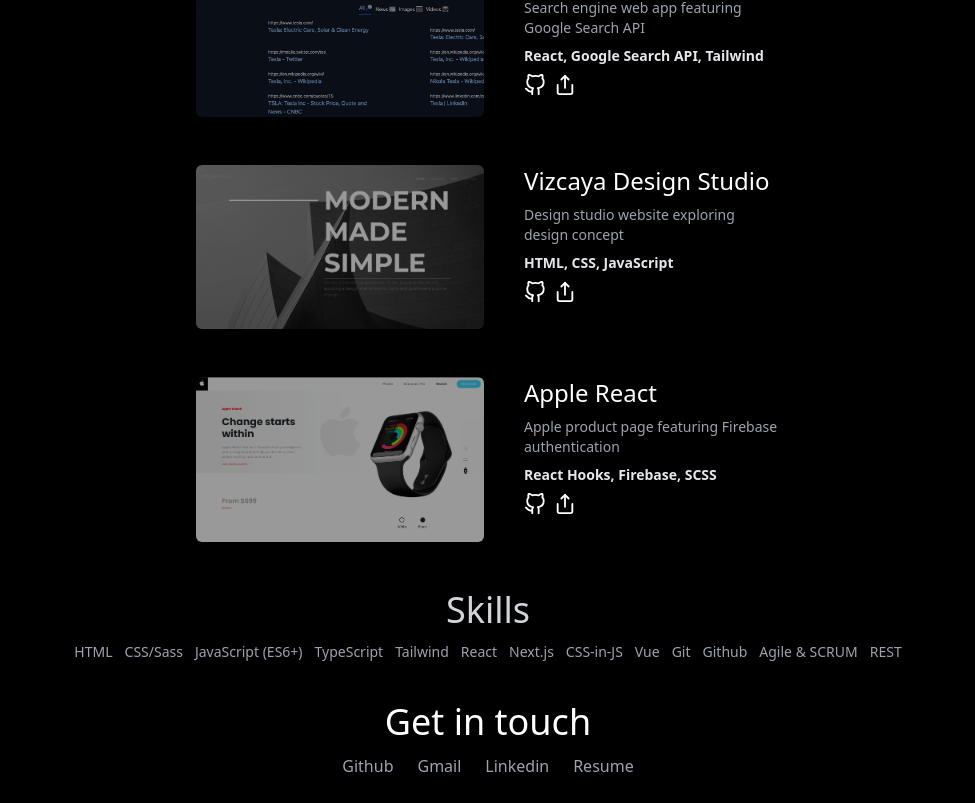
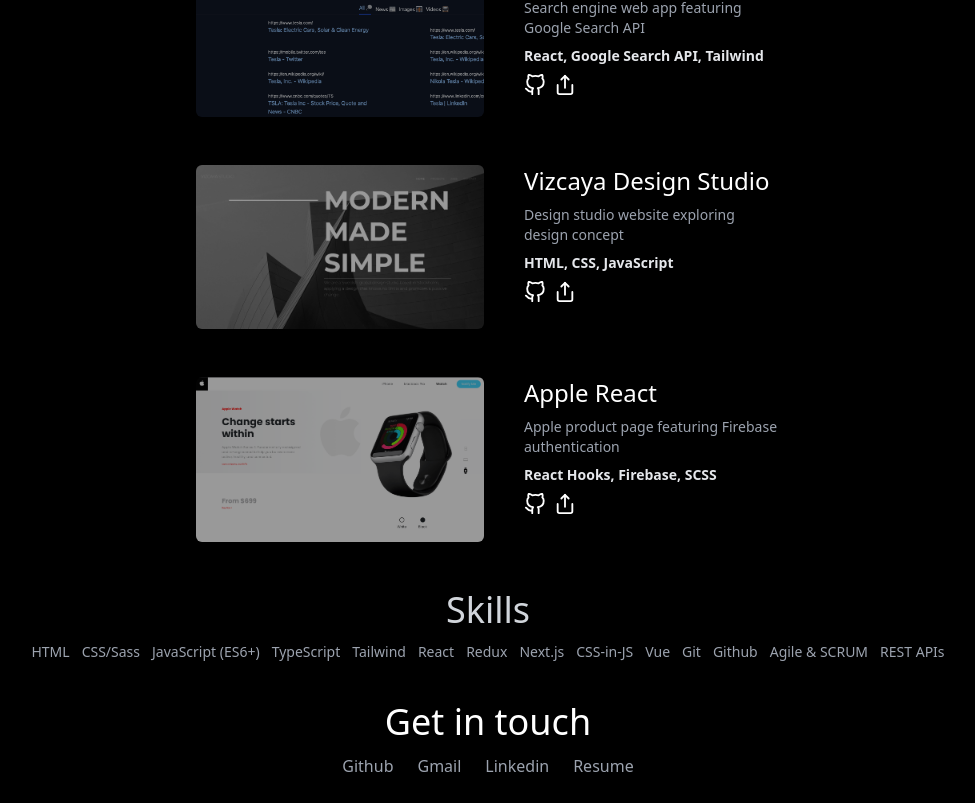
Before and after one commit to britok30/v3, a React (Create React App) app: page / in a window 1280 px wide. Shown: the part 2610-3413 px from the top of the page, without its empty margins (152-1127 px from the left). Built offline with nearby package versions, Linux system fonts and the light colour scheme; no server answers.

Commit message:
more cleanup on meta side

```diff
--- a/public/index.html
+++ b/public/index.html
@@ -12,16 +12,6 @@
 
     <link rel="apple-touch-icon" href="./favicon.ico" />
 
-    <!-- Ionicons -->
-    <script src="https://unpkg.com/ionicons@5.1.2/dist/ionicons.js"></script>
-
-    <!-- Fonts -->
-
-    <link
-      href="https://fonts.googleapis.com/css2?family=Raleway:wght@300;400;600&display=swap"
-      rel="stylesheet"
-    />
-
     <title>Kelvin Brito</title>
   </head>
   <body>
--- a/src/components/Skills.tsx
+++ b/src/components/Skills.tsx
@@ -1,20 +1,21 @@
-import React from 'react';
+import React from "react";
 
 export const Skills = () => {
   const skills = [
-        'HTML',
-        'CSS/Sass',
-        'JavaScript (ES6+)',
-        'TypeScript',
-        'Tailwind',
-        'React',
-        'Next.js',
-        'CSS-in-JS',
-        'Vue',
-        'Git',
-        'Github',
-        'Agile & SCRUM',
-        'REST',
+    "HTML",
+    "CSS/Sass",
+    "JavaScript (ES6+)",
+    "TypeScript",
+    "Tailwind",
+    "React",
+    "Redux",
+    "Next.js",
+    "CSS-in-JS",
+    "Vue",
+    "Git",
+    "Github",
+    "Agile & SCRUM",
+    "REST APIs",
   ];
 
   return (
```
Lines whose indentation alone changed are shown as unchanged.
